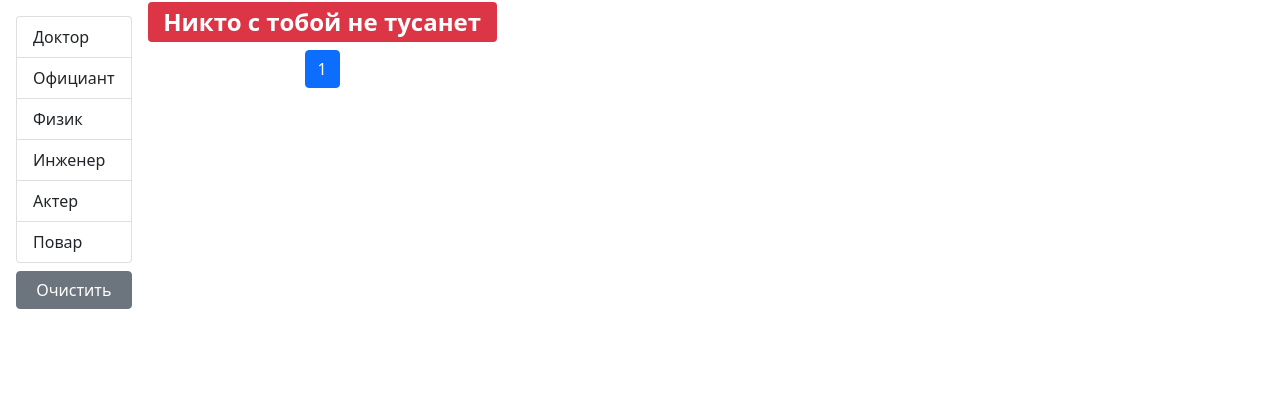
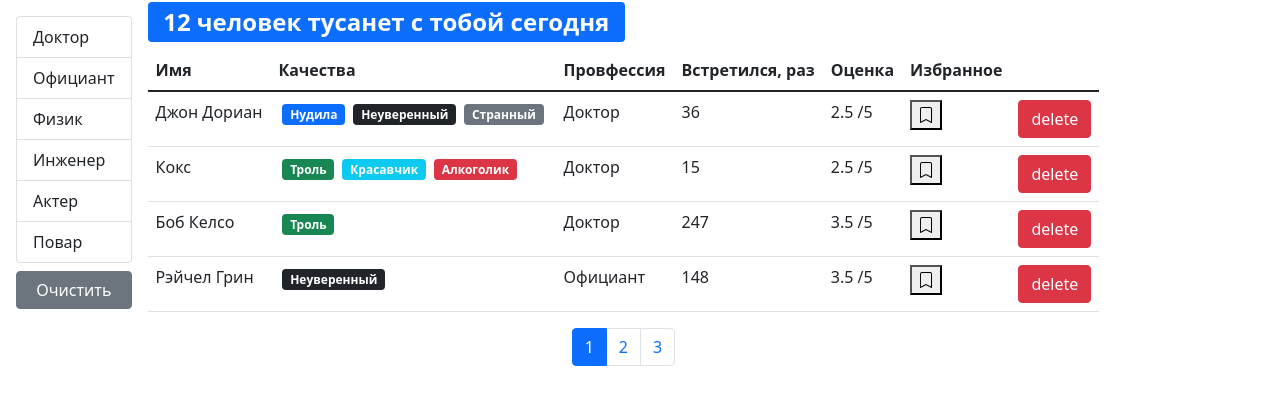
Before and after one commit to mvsaint/fast-company, a React (Create React App) app: page / in a window 1280 px wide. Shown: the top 404 px of the page. Built offline with nearby package versions, Linux system fonts and the light colour scheme.

Commit message:
Фильтрация ДЗ

```diff
--- a/src/app/App.js
+++ b/src/app/App.js
@@ -1,9 +1,14 @@
-import React, { useState } from "react";
+import React, { useState, useEffect } from "react";
 import Users from "./components/users";
 import api from "./api";
 
 function App() {
-    const [users, setUsers] = useState(api.users.fetchAll());
+    // const [users, setUsers] = useState(api.users.fetchAll());
+    const [users, setUsers] = useState();
+
+    useEffect(() => {
+        api.users.fetchAll().then((data) => setUsers(data));
+    }, []);
 
     const handleDelete = (userId) => {
         setUsers(users.filter((user) => user._id !== userId));
@@ -18,7 +23,6 @@ function App() {
                 return user;
             })
         );
-        console.log(id);
     };
 
     return (
--- a/src/app/components/groupList.jsx
+++ b/src/app/components/groupList.jsx
@@ -8,19 +8,21 @@ const GroupList = ({
     onItemSelect,
     selectedItem
 }) => {
+    const itemsData = !Array.isArray(items) ? Object.keys(items) : items;
+    // console.log(itemsData, selectedItem);
     return (
         <ul className="list-group">
-            {Object.keys(items).map((item) => (
+            {itemsData.map((item) => (
                 <li
-                    key={items[item][valueProperty]}
+                    key={item[valueProperty]}
                     className={
                         "list-group-item" +
-                        (items[item] === selectedItem ? " active" : "")
+                        (item === selectedItem ? " active" : "")
                     }
-                    onClick={() => onItemSelect(items[item])}
+                    onClick={() => onItemSelect(item)}
                     role="button"
                 >
-                    {items[item][contentProperty]}
+                    {item[contentProperty]}
                 </li>
             ))}
         </ul>
@@ -33,7 +35,7 @@ GroupList.defaultProps = {
 };
 
 GroupList.propTypes = {
-    items: PropTypes.object.isRequired,
+    items: PropTypes.oneOfType([PropTypes.object, PropTypes.array]),
     valueProperty: PropTypes.string.isRequired,
     contentProperty: PropTypes.string.isRequired,
     onItemSelect: PropTypes.func,
--- a/src/app/components/users.jsx
+++ b/src/app/components/users.jsx
@@ -32,10 +32,12 @@ const Users = ({ users: allUsers, ...rest }) => {
 
     const filteredUsers =
         selectedProf && allUsers
-            ? allUsers.filter((user) => user.profession === selectedProf)
+            ? allUsers.filter(
+                (user) => user.profession._id === selectedProf._id
+            )
             : allUsers;
 
-    const count = filteredUsers.length;
+    const count = filteredUsers ? filteredUsers.length : 0;
 
     const usersCrop = paginate(filteredUsers, currentPage, pageSize);
 
```
